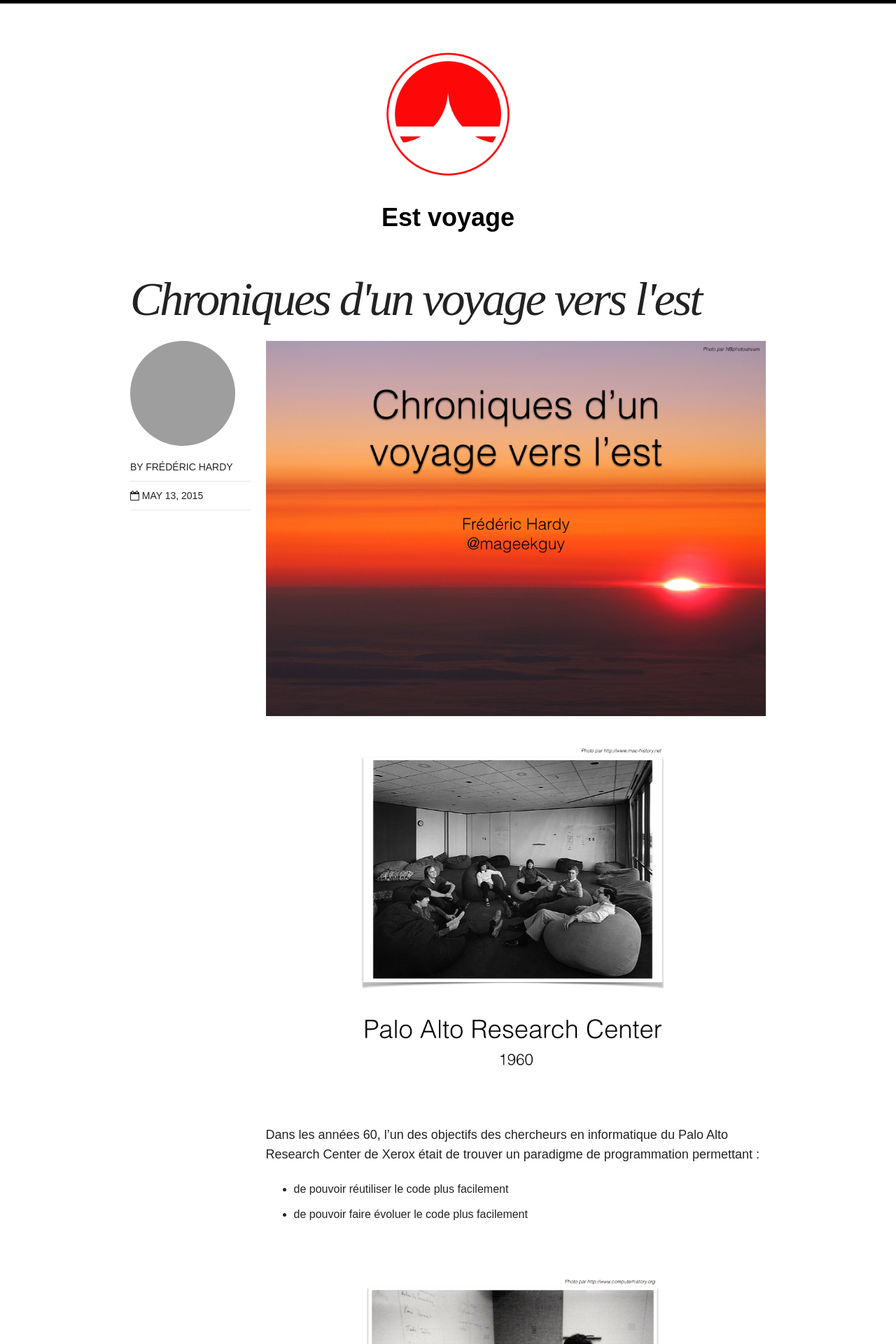
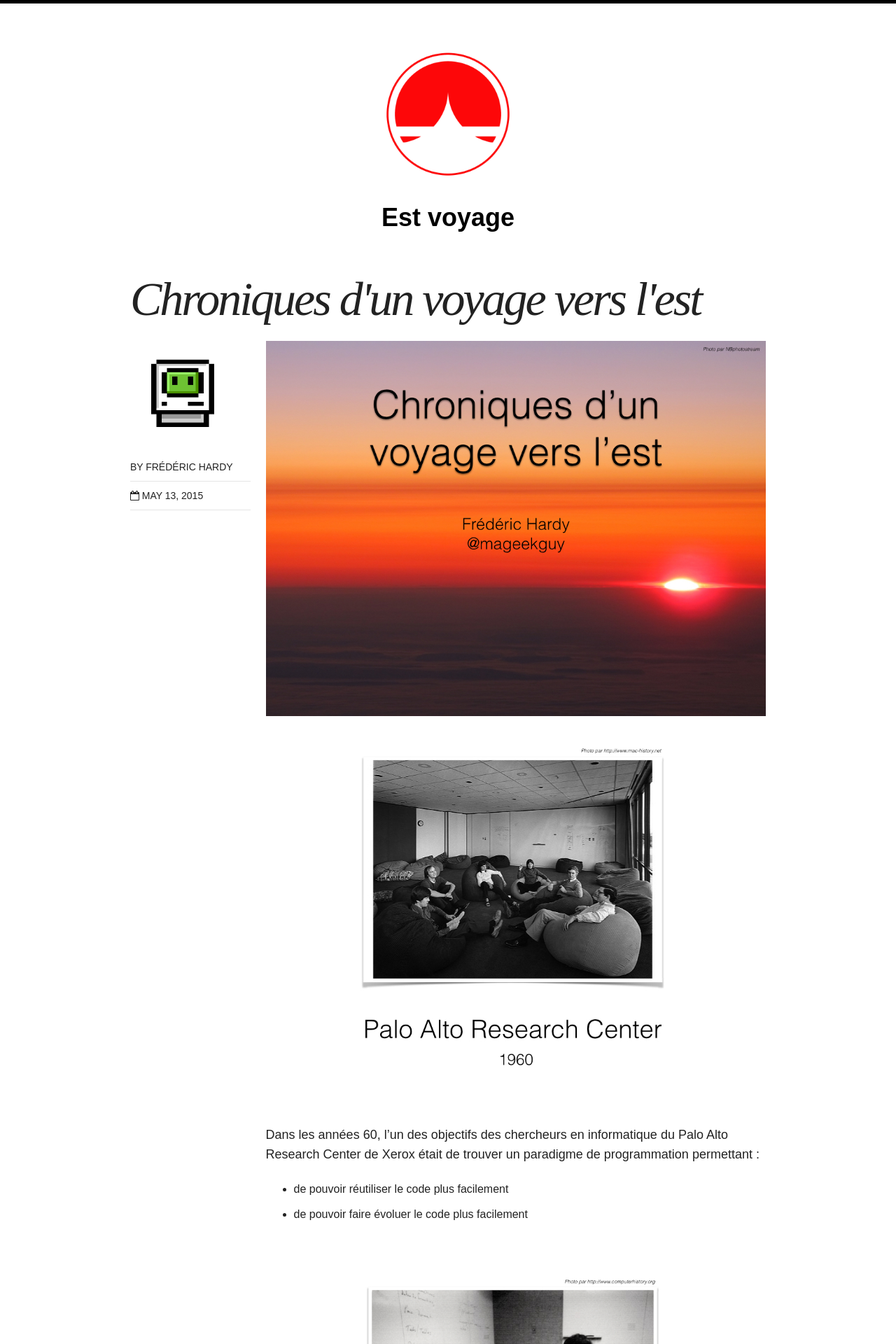
Before and after one commit to estvoyage/estvoyage.github.io, a Jekyll site: the page built from _posts/2015-05-13-phpTour.md, in a window 1280 px wide. Shown: the top 1920 px of the page at 70% size. Built offline with Jekyll 4.4.1, drawn with Linux system fonts in a browser that asks for light colours; nearby versions of some CDN libraries.

Commit message:
Add avatar.

```diff
--- a/_config.yml
+++ b/_config.yml
@@ -31,7 +31,7 @@ exclude: ["lib", "config.rb", "Capfile", "config", "log", "Rakefile", "Rakefile.
 # Site owner
 owner:
   name: Frédéric Hardy
-  avatar: #
+  avatar: mageekguy.png
   email: #frederic.hardy@mageekbox.net
   twitter: #mageekguy
   github: #mageekguy
```
Also changed, not shown: images/mageekguy.png (added).
